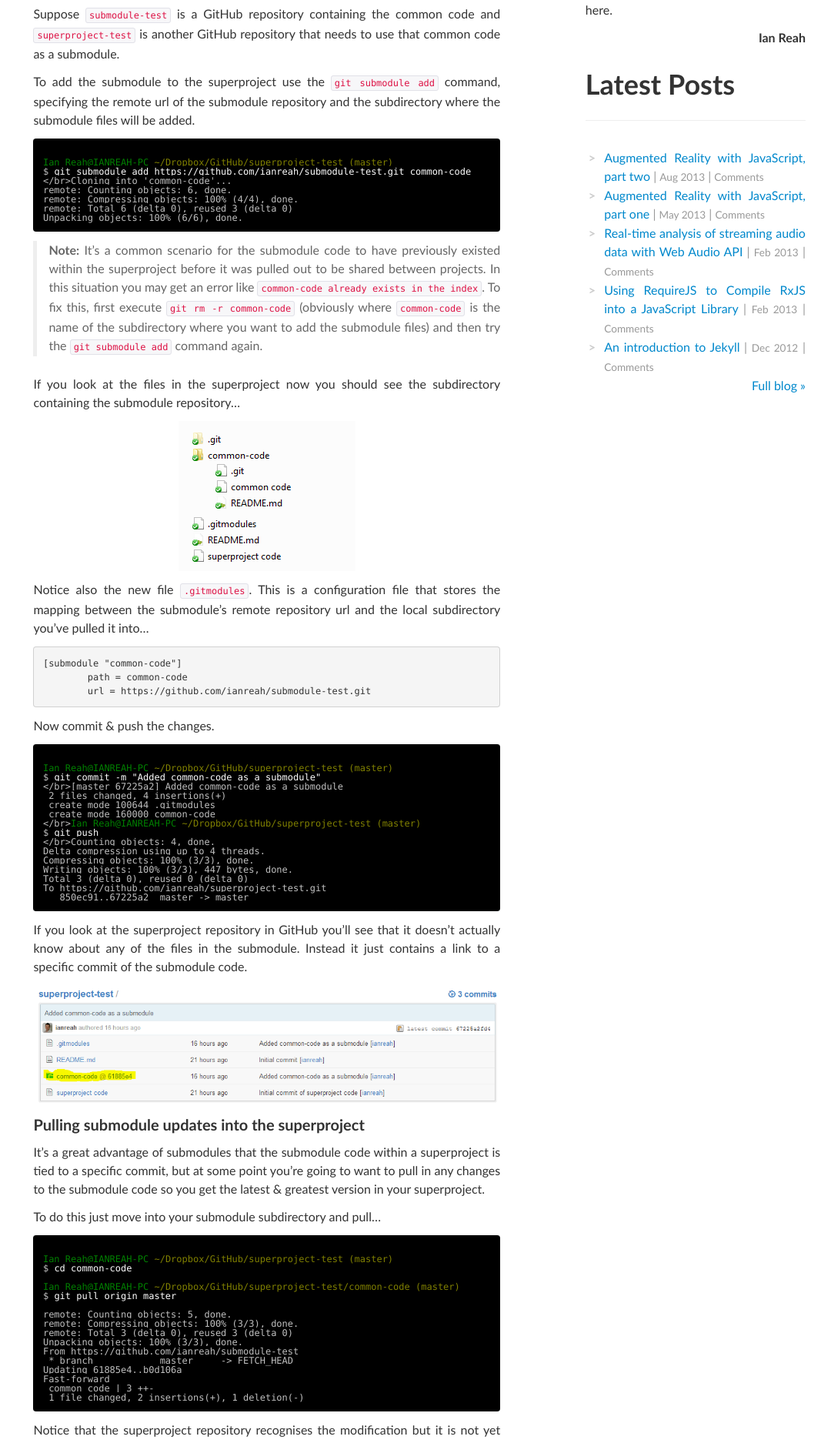
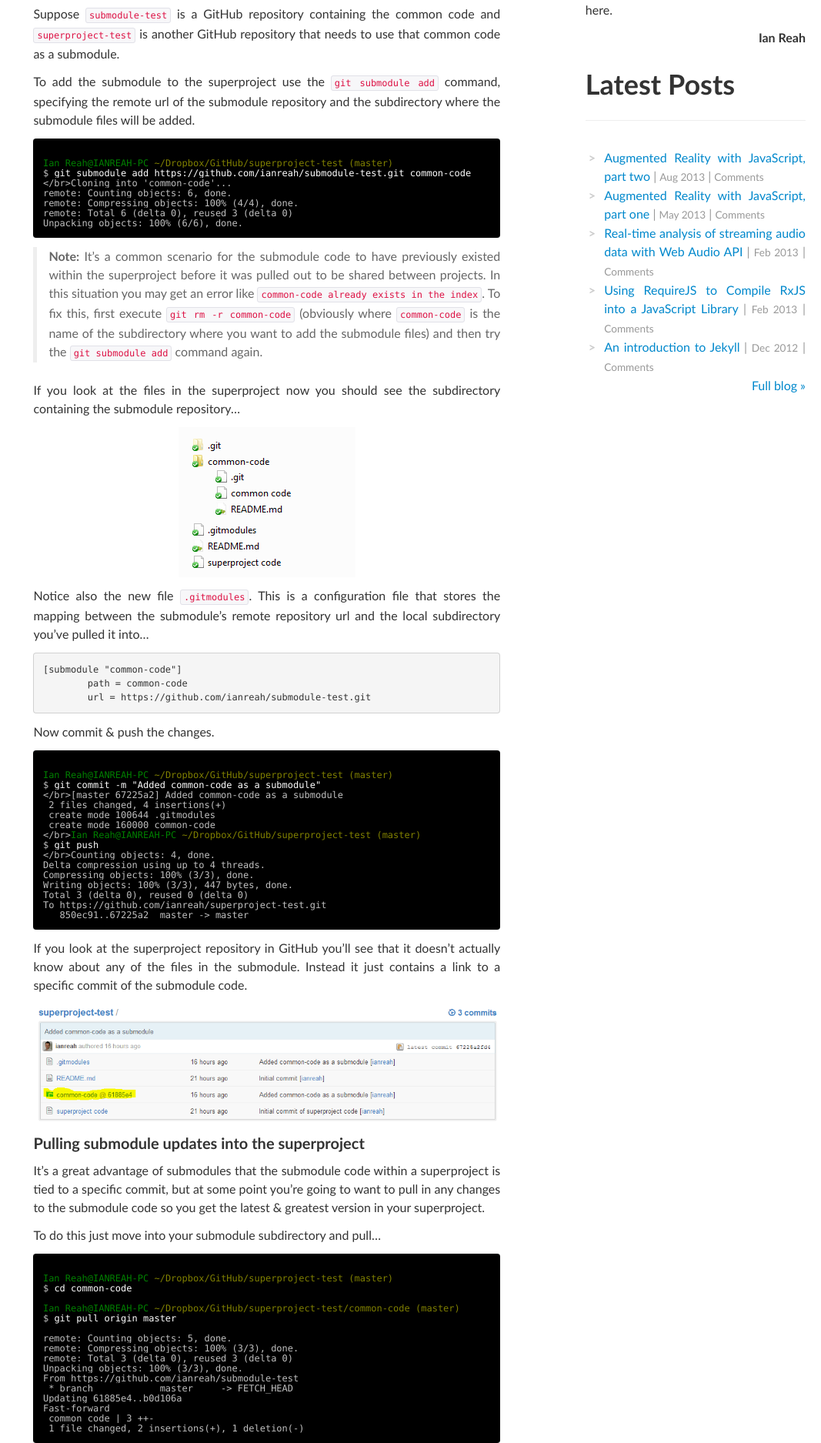
Before and after one commit to ianreah/bootstrap-playground, a Jekyll site: the page built from _posts/2012-10-29-Using-git-submodules-with-GitHub-repositories.md, in a window 1280 px wide. Shown: the part 768-2643 px from the top of the page at 77% size, without its empty margins (213-1280 px from the left). Built offline with Jekyll 4.4.1, drawn with Linux system fonts in a browser that asks for light colours; comment, search, counter and statistics services are not loaded.

Commit message:
Fixed line height in bash code sections

```diff
--- a/css/pygment_trac.css
+++ b/css/pygment_trac.css
@@ -69,7 +69,7 @@
 .type-csharp .highlight .s { color: #A31515 }
 .type-csharp .highlight .sc { color: #A31515 }
 
-.bash { background-color: black; color: silver;  line-height: 1em; }
+.bash { background-color: black; color: silver;  line-height: 13px; }
 .bash .usr { color: green; }
 .bash .pth {	color: olive; }
 .bash .cmd {	color: white; }
```
